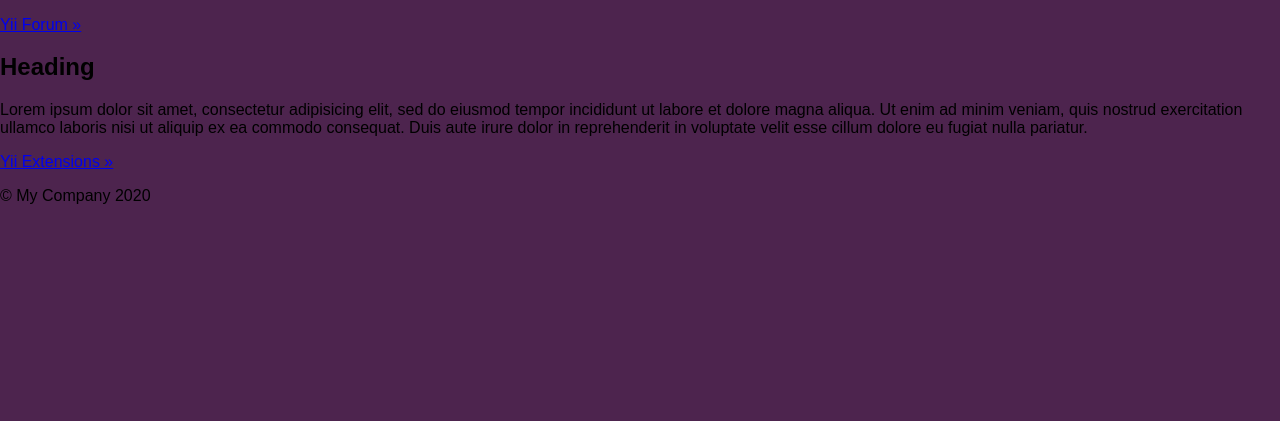
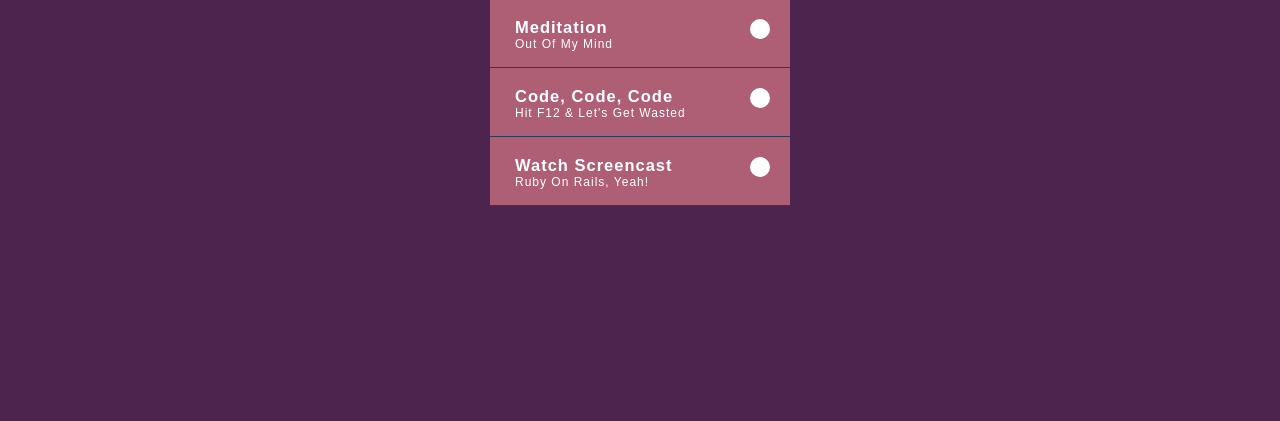
Before and after one commit to code21ru/todo.list, a Yii app: template views/site/index.php in a window 1280 px wide. Shown: the part 379-800 px from the top of the page. Run offline with PHP 8.4 and a stand-in for Yii, Linux system fonts and the light colour scheme; the template is opened without the code that fills it, so the values that code supplies are empty; some libraries are stand-ins or nearby versions.

Commit message:
1. Placed content to index.php

```diff
--- a/config/web.php
+++ b/config/web.php
@@ -12,6 +12,7 @@ $config = [
         '@npm'   => '@vendor/npm-asset',
     ],
     'layout' => 'todo',
+    'language' => 'ru',
     'components' => [
         'request' => [
             // !!! insert a secret key in the following (if it is empty) - this is required by cookie validation
--- a/views/site/index.php
+++ b/views/site/index.php
@@ -4,50 +4,42 @@
 
 $this->title = 'My Yii Application';
 ?>
-<div class="site-index">
-
-    <div class="jumbotron">
-        <h1>Congratulations!</h1>
-
-        <p class="lead">You have successfully created your Yii-powered application.</p>
-
-        <p><a class="btn btn-lg btn-success" href="http://www.yiiframework.com">Get started with Yii</a></p>
-    </div>
-
-    <div class="body-content">
-
-        <div class="row">
-            <div class="col-lg-4">
-                <h2>Heading</h2>
-
-                <p>Lorem ipsum dolor sit amet, consectetur adipisicing elit, sed do eiusmod tempor incididunt ut labore et
-                    dolore magna aliqua. Ut enim ad minim veniam, quis nostrud exercitation ullamco laboris nisi ut aliquip
-                    ex ea commodo consequat. Duis aute irure dolor in reprehenderit in voluptate velit esse cillum dolore eu
-                    fugiat nulla pariatur.</p>
-
-                <p><a class="btn btn-default" href="http://www.yiiframework.com/doc/">Yii Documentation &raquo;</a></p>
-            </div>
-            <div class="col-lg-4">
-                <h2>Heading</h2>
-
-                <p>Lorem ipsum dolor sit amet, consectetur adipisicing elit, sed do eiusmod tempor incididunt ut labore et
-                    dolore magna aliqua. Ut enim ad minim veniam, quis nostrud exercitation ullamco laboris nisi ut aliquip
-                    ex ea commodo consequat. Duis aute irure dolor in reprehenderit in voluptate velit esse cillum dolore eu
-                    fugiat nulla pariatur.</p>
-
-                <p><a class="btn btn-default" href="http://www.yiiframework.com/forum/">Yii Forum &raquo;</a></p>
-            </div>
-            <div class="col-lg-4">
-                <h2>Heading</h2>
-
-                <p>Lorem ipsum dolor sit amet, consectetur adipisicing elit, sed do eiusmod tempor incididunt ut labore et
-                    dolore magna aliqua. Ut enim ad minim veniam, quis nostrud exercitation ullamco laboris nisi ut aliquip
-                    ex ea commodo consequat. Duis aute irure dolor in reprehenderit in voluptate velit esse cillum dolore eu
-                    fugiat nulla pariatur.</p>
-
-                <p><a class="btn btn-default" href="http://www.yiiframework.com/extensions/">Yii Extensions &raquo;</a></p>
-            </div>
-        </div>
-
-    </div>
+<div class="tasks">
+    <!-- title -->
+    <h1>CSS3 To-Do List</h1>
+    <!-- task 1 -->
+    <input id='label-1' type='checkbox' checked/>
+    <label for='label-1'>
+        <h2>Eat My Breakfast
+            <span>oatmeal, fruits &amp; morning tea</span>
+        </h2>
+    </label>
+    <!-- task 2 -->
+    <input id='label-2' type='checkbox' checked/>
+    <label for='label-2'>
+        <h2>e-mail processing
+            <span>art&amp;&amp;code, personal</span>
+        </h2>
+    </label>
+    <!-- task 3 -->
+    <input id='label-3' type='checkbox'/>
+    <label for='label-3'>
+        <h2>Meditation
+            <span>out of my mind</span>
+        </h2>
+    </label>
+    <!-- task 4 -->
+    <input id='label-4' type='checkbox'/>
+    <label for='label-4'>
+        <h2>Code, Code, Code
+            <span>hit f12 &amp; let's get wasted</span>
+        </h2>
+    </label>
+    <!-- task 5 -->
+    <input id='label-5' type='checkbox'/>
+    <label for='label-5'>
+        <h2>Watch Screencast
+            <span>Ruby on Rails, yeah!</span>
+        </h2>
+    </label>
 </div>
```
Also changed, not shown: views/layouts/todo.php (+1 -78 lines).
